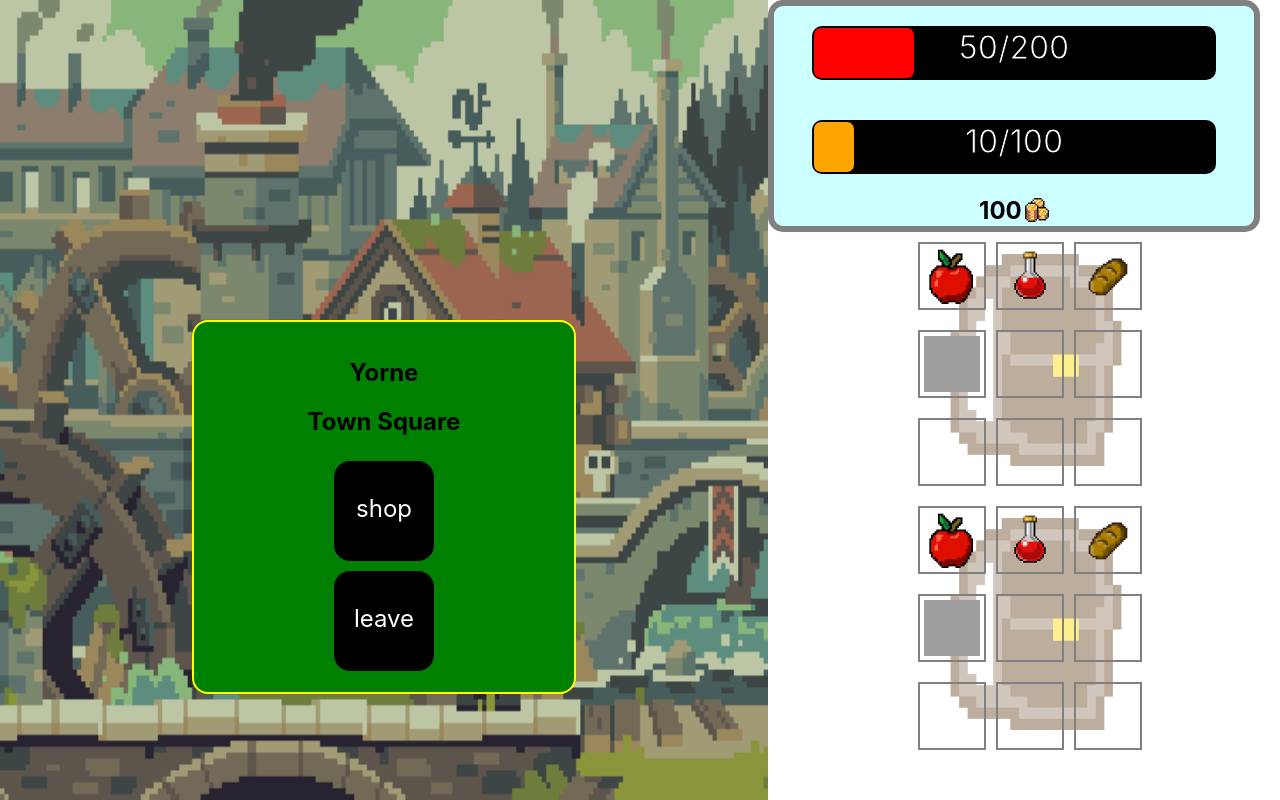
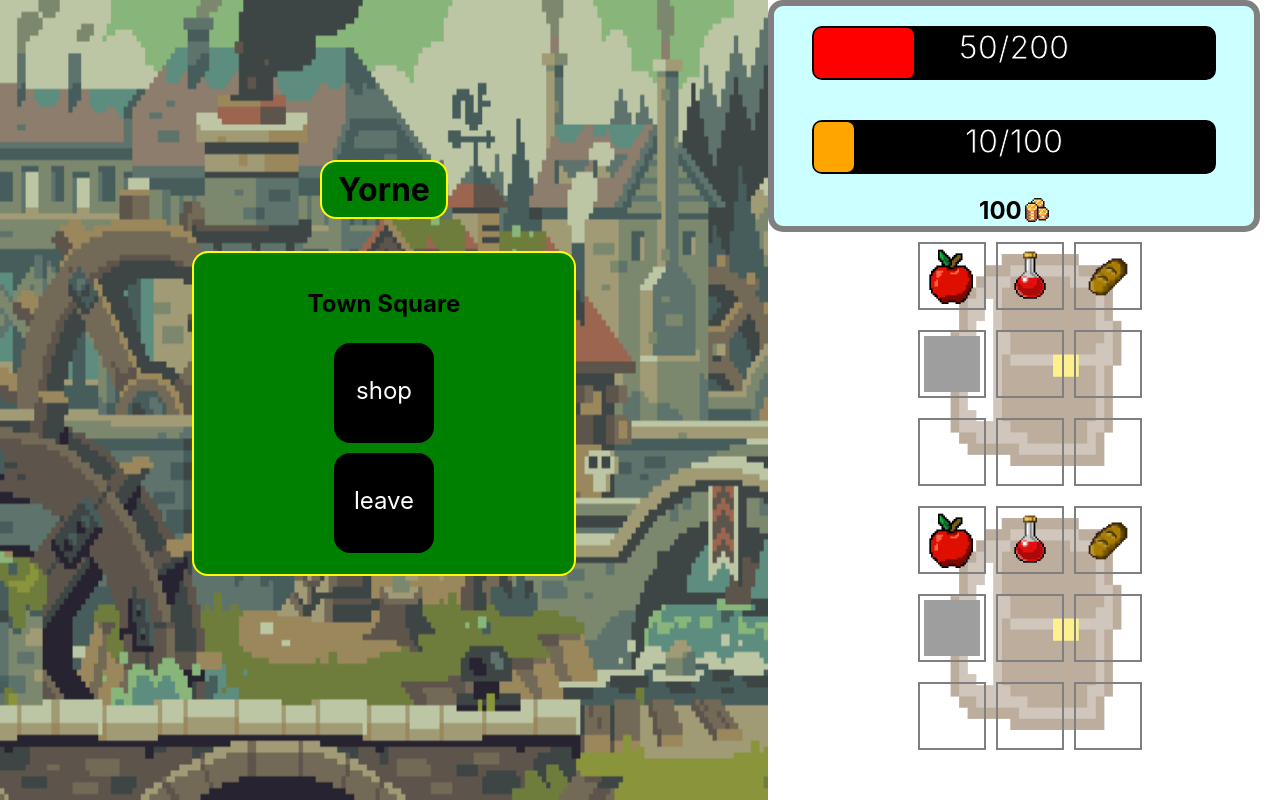
Before and after one commit to Ryhu/react-project, a React (Create React App) app: page / in a window 1280 px wide. Built offline with nearby package versions, Linux system fonts and the light colour scheme; grey boxes are pictures that could not be loaded.

Commit message:
small css changes

```diff
--- a/src/components/Town.js
+++ b/src/components/Town.js
@@ -39,8 +39,8 @@ class Town extends React.Component {
     let town = this.props.town.town;
     return (
       <TownDisplay>
+        <TownTitle>{town.name}</TownTitle>
         <TownContainer>
-        <h2>{town.name}</h2>
         {this.props.town.activeLocation === 'townSquare' &&
           <>
           <h2>Town Square</h2>
@@ -58,7 +58,7 @@ class Town extends React.Component {
         }
         {this.props.town.activeLocation === 'shop' &&
           <Shop>
-          <h2>shop</h2>
+          <h2>Shop</h2>
           <ShopInventory
             onDrop={this.dropped}
             onDragOver={this.dragOver}
@@ -84,7 +84,7 @@ class Town extends React.Component {
         }
         {this.props.town.activeLocation === 'leave' &&
           <>
-          <h2>leave</h2>
+          <h2>Leave</h2>
           <DungeonCard onClick={() => {
               this.props.SetLocation('townSquare')
               this.props.SetModeDungeon()
@@ -103,6 +103,16 @@ class Town extends React.Component {
   }
 }
 
+const TownTitle = styled.div`
+  padding: .5rem 1rem .5rem 1rem;
+  background-color: green;
+  border: 2px solid yellow;
+  border-radius: 1rem;
+  display: inline-block;
+  font-weight: bold;
+  font-size: 2rem;
+  margin-bottom: 2rem;
+`
 const DungeonCard = styled.div`
   height: 10rem;
   width: 15rem;
@@ -171,14 +181,16 @@ const OptionBlock = styled.div`
   border-radius: 1rem;
 `
 const TownDisplay = styled.div`
-  padding-top: 20rem;
-  height: 30rem;
-  width: 60rem;
+  padding-top: 10rem;
+  height: 40rem;
   background-color: green;
   width: 60%;
   background-image: url('./town1_background.png');
   background-repeat: no-repeat;
   background-size: 100% 100%;
+  display: flex;
+  flex-direction: column;
+  align-items: center;
 `
 
 const mapStateToProps = (state) => ({status: state.status, town: state.town, system: state.system});
```
